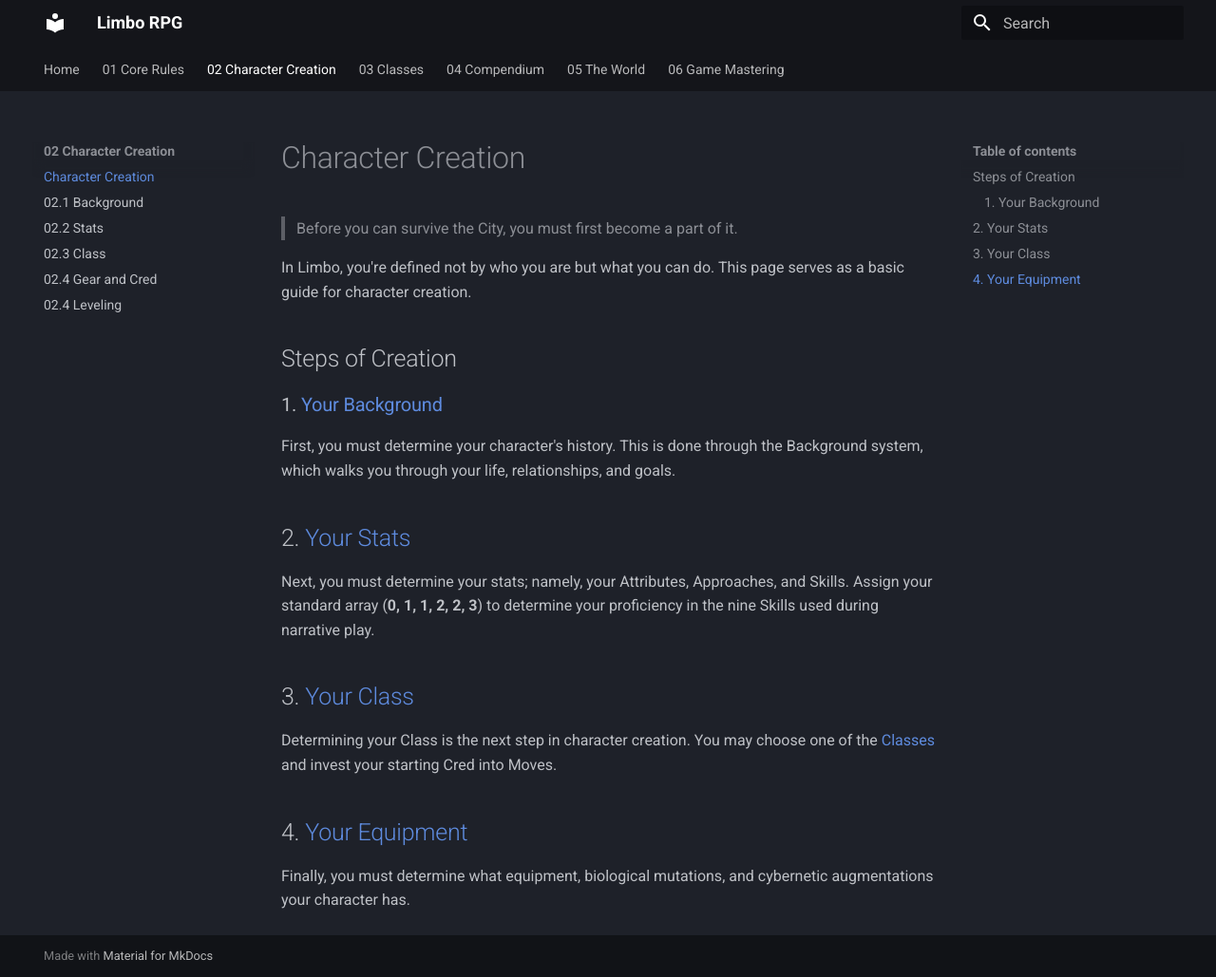
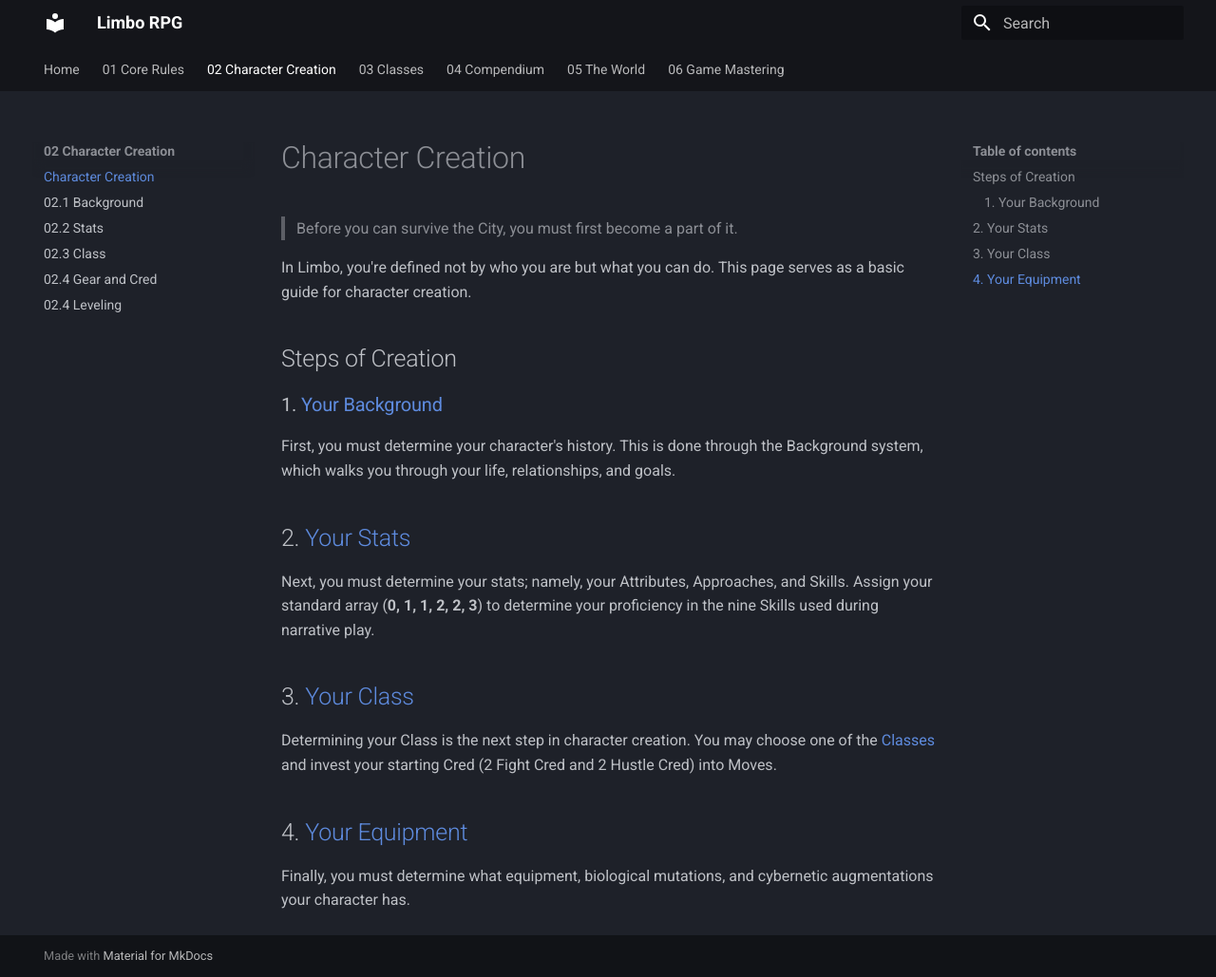
Before and after one commit to Bonfou/LimboRPG, an MkDocs documentation site: the page built from docs/02_Character_Creation/index.md, in a window 1280 px wide and 1029 px high. Shown: the whole window at 95% size. Built offline with MkDocs 1.6.1 and Material for MkDocs 9.7.7, drawn with Linux system fonts in a browser that asks for light colours.

Commit message:
Clarify starting Cred

```diff
--- a/docs/02_Character_Creation/index.md
+++ b/docs/02_Character_Creation/index.md
@@ -9,6 +9,6 @@ First, you must determine your character's history. This is done through the Bac
 ## 2. [Your Stats](../02_Character_Creation/02.2_Stats)
 Next, you must determine your stats; namely, your Attributes, Approaches, and Skills. Assign your standard array (**0, 1, 1, 2, 2, 3**) to determine your proficiency in the nine Skills used during narrative play.
 ## 3. [Your Class](../02_Character_Creation/02.3_Class)
-Determining your Class is the next step in character creation. You may choose one of the [Classes](../03_Classes/index) and invest your starting Cred into Moves.
+Determining your Class is the next step in character creation. You may choose one of the [Classes](../03_Classes/index) and invest your starting Cred (2 Fight Cred and 2 Hustle Cred) into Moves.
 ## 4. [Your Equipment](../02_Character_Creation/02.4_Gear_and_Cred)
 Finally, you must determine what equipment, biological mutations, and cybernetic augmentations your character has.
```
